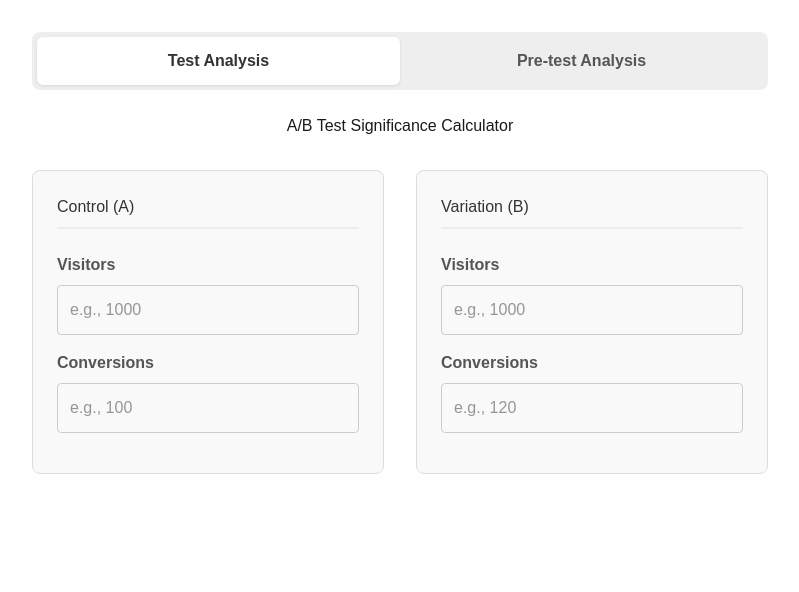
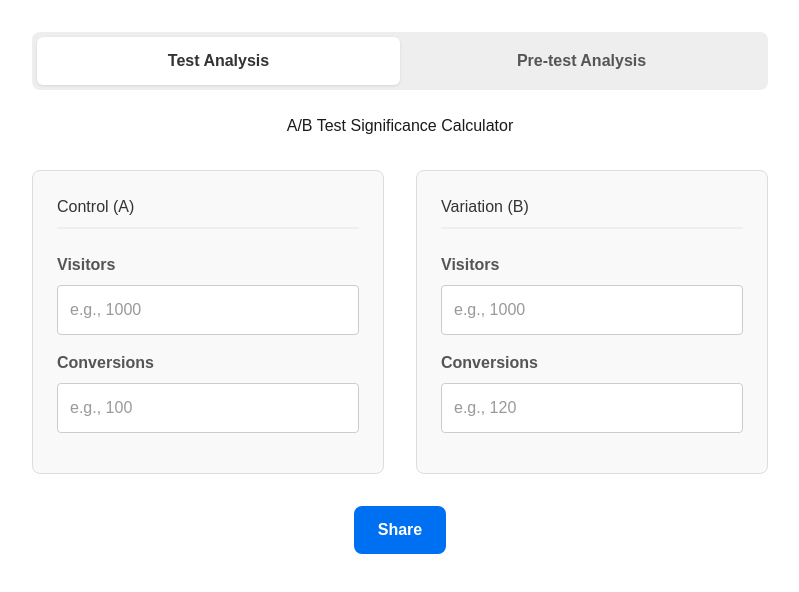
Before and after one commit to GuilhermeM/cxl-calculator, a Next.js app: page /calculator in a window 1280 px wide. Shown: the top 592 px of the page, without its empty margins (240-1039 px from the left). Built offline with nearby package versions, Linux system fonts and the light colour scheme.

Commit message:
change color and added docs

```diff
--- a/app/calculator/Calculator.module.css
+++ b/app/calculator/Calculator.module.css
@@ -86,6 +86,7 @@
   border: 1px solid #ccc;
   border-radius: 4px;
   box-sizing: border-box; /* Important for padding and width to work together */
+  background-color: white;
 }
 
 .results {
@@ -177,3 +178,53 @@
     font-weight: bold;
     text-align: right;
 }
+
+.shareContainer {
+  margin-top: 2rem;
+  text-align: center;
+}
+
+.shareButton {
+  background-color: #0070f3;
+  color: white;
+  border: none;
+  border-radius: 8px;
+  padding: 0.75rem 1.5rem;
+  font-size: 1rem;
+  font-weight: bold;
+  cursor: pointer;
+  transition: background-color 0.2s ease-in-out;
+}
+
+.shareButton:hover {
+  background-color: #005bb5;
+}
+
+.shareUrlContainer {
+  margin-top: 1rem;
+  display: flex;
+  justify-content: center;
+  align-items: center;
+}
+
+.shareUrlInput {
+  width: 100%;
+  max-width: 400px;
+  padding: 0.75rem;
+  border: 1px solid #ccc;
+  border-radius: 4px;
+  margin-right: 0.5rem;
+}
+
+.copyButton {
+  background-color: #f0f0f0;
+  border: 1px solid #ccc;
+  border-radius: 4px;
+  padding: 0.75rem;
+  cursor: pointer;
+  transition: background-color 0.2s ease-in-out;
+}
+
+.copyButton:hover {
+  background-color: #e0e0e0;
+}
--- a/app/calculator/page.tsx
+++ b/app/calculator/page.tsx
@@ -1,7 +1,8 @@
 "use client";
 
-import React, { useState, useMemo, useEffect } from 'react';
+import React, { useState, useMemo, useEffect, Suspense } from 'react';
 import styles from './Calculator.module.css';
+import { useSearchParams, useRouter } from 'next/navigation';
 
 // --- CUSTOM HOOK FOR LOCALSTORAGE ---
 
@@ -35,7 +36,6 @@ function useLocalStorage<T>(key: string, initialValue: T): [T, React.Dispatch<Re
 
 // --- UTILITY FUNCTIONS ---
 
-// Standard normal cumulative distribution function (for Z-score to p-value)
 const standardNormalCdf = (z: number): number => {
     const p = 0.3275911;
     const a1 = 0.254829592;
@@ -43,26 +43,19 @@ const standardNormalCdf = (z: number): number => {
     const a3 = 1.421413741;
     const a4 = -1.453152027;
     const a5 = 1.061405429;
-
     const sign = z >= 0 ? 1 : -1;
     const t = 1 / (1 + p * Math.abs(z));
     const poly = a1 * t + a2 * Math.pow(t, 2) + a3 * Math.pow(t, 3) + a4 * Math.pow(t, 4) + a5 * Math.pow(t, 5);
     const erf = 1 - poly * Math.exp(-Math.pow(z, 2));
-
     return 0.5 * (1 + sign * erf);
 };
 
-// Inverse of the standard normal cumulative distribution function (for probability to Z-score)
-// Using Peter John Acklam's approximation
 const standardNormalInverseCdf = (p: number): number => {
     if (p <= 0 || p >= 1) return 0;
-
-    // Coefficients for the rational approximation
     const a = [-3.969683028665376e+01, 2.209460984245205e+02, -2.759285104469687e+02, 1.383577518672690e+02, -3.066479806614716e+01, 2.506628277459239e+00];
     const b = [-5.447609879822406e+01, 1.615858368580409e+02, -1.556989798598866e+02, 6.680131188771972e+01, -1.328068155288572e+01];
     const c = [-7.784894002430293e-03, -3.223964580411365e-01, -2.400758277161838e+00, -2.549732539343734e+00, 4.374664141464968e+00, 2.938163982698783e+00];
     const d = [7.784695709041462e-03, 3.224671290700398e-01, 2.445134137142996e+00, 3.754408661907416e+00];
-
     if (p < 0.5) {
         const q = Math.sqrt(-2 * Math.log(p));
         const num = (((((a[0] * q + a[1]) * q + a[2]) * q + a[3]) * q + a[4]) * q + a[5]);
@@ -82,48 +75,27 @@ const formatPercentage = (value: number | null | undefined) => {
     return `${(value * 100).toFixed(2)}%`;
 };
 
-
 // --- MODE 1: TEST ANALYSIS ---
 
-const TestAnalysis = () => {
-    const [visitorsA, setVisitorsA] = useLocalStorage<number | string>('testAnalysis_visitorsA', '');
-    const [conversionsA, setConversionsA] = useLocalStorage<number | string>('testAnalysis_conversionsA', '');
-    const [visitorsB, setVisitorsB] = useLocalStorage<number | string>('testAnalysis_visitorsB', '');
-    const [conversionsB, setConversionsB] = useLocalStorage<number | string>('testAnalysis_conversionsB', '');
-
+const TestAnalysis = ({ visitorsA, setVisitorsA, conversionsA, setConversionsA, visitorsB, setVisitorsB, conversionsB, setConversionsB }: any) => {
     const results = useMemo(() => {
         const vA = Number(visitorsA);
         const cA = Number(conversionsA);
         const vB = Number(visitorsB);
         const cB = Number(conversionsB);
 
-        if (vA <= 0 || cA < 0 || vB <= 0 || cB < 0 || cA > vA || cB > vB) {
-            return null;
-        }
+        if (vA <= 0 || cA < 0 || vB <= 0 || cB < 0 || cA > vA || cB > vB) return null;
 
         const convRateA = cA / vA;
         const convRateB = cB / vB;
         const uplift = (convRateB - convRateA) / convRateA;
 
-        if (convRateA === 0) {
-            return {
-                convRateA, convRateB,
-                uplift: convRateB > 0 ? Infinity : 0,
-                confidence: null, isSignificant: false, pValue: null,
-            };
-        }
+        if (convRateA === 0) return { convRateA, convRateB, uplift: convRateB > 0 ? Infinity : 0, confidence: null, isSignificant: false, pValue: null };
 
         const pooledProb = (cA + cB) / (vA + vB);
         const stdError = Math.sqrt(pooledProb * (1 - pooledProb) * (1 / vA + 1 / vB));
 
-        if (stdError === 0) {
-             return {
-                convRateA, convRateB, uplift,
-                confidence: convRateA === convRateB ? 0.5 : (convRateB > convRateA ? 1 : 0),
-                isSignificant: false,
-                pValue: convRateA === convRateB ? 1 : 0,
-            };
-        }
+        if (stdError === 0) return { convRateA, convRateB, uplift, confidence: convRateA === convRateB ? 0.5 : (convRateB > convRateA ? 1 : 0), isSignificant: false, pValue: convRateA === convRateB ? 1 : 0 };
 
         const zScore = (convRateB - convRateA) / stdError;
         const pValue = 2 * (1 - standardNormalCdf(Math.abs(zScore)));
@@ -138,96 +110,55 @@ const TestAnalysis = () => {
             <div className={styles.grid}>
                 <div className={styles.card}>
                     <h2>Control (A)</h2>
-                    <div className={styles.inputGroup}>
-                        <label htmlFor="visitorsA">Visitors</label>
-                        <input id="visitorsA" type="number" value={visitorsA} onChange={(e) => setVisitorsA(e.target.value)} placeholder="e.g., 1000" />
-                    </div>
-                    <div className={styles.inputGroup}>
-                        <label htmlFor="conversionsA">Conversions</label>
-                        <input id="conversionsA" type="number" value={conversionsA} onChange={(e) => setConversionsA(e.target.value)} placeholder="e.g., 100" />
-                    </div>
+                    <div className={styles.inputGroup}><label htmlFor="visitorsA">Visitors</label><input id="visitorsA" type="number" value={visitorsA} onChange={(e) => setVisitorsA(e.target.value)} placeholder="e.g., 1000" className={styles.inputField} /></div>
+                    <div className={styles.inputGroup}><label htmlFor="conversionsA">Conversions</label><input id="conversionsA" type="number" value={conversionsA} onChange={(e) => setConversionsA(e.target.value)} placeholder="e.g., 100" className={styles.inputField} /></div>
                     {results && <div className={styles.resultsPreview}><p>Conversion Rate: {formatPercentage(results.convRateA)}</p></div>}
                 </div>
-
                 <div className={styles.card}>
                     <h2>Variation (B)</h2>
-                    <div className={styles.inputGroup}>
-                        <label htmlFor="visitorsB">Visitors</label>
-                        <input id="visitorsB" type="number" value={visitorsB} onChange={(e) => setVisitorsB(e.target.value)} placeholder="e.g., 1000" />
-                    </div>
-                    <div className={styles.inputGroup}>
-                        <label htmlFor="conversionsB">Conversions</label>
-                        <input id="conversionsB" type="number" value={conversionsB} onChange={(e) => setConversionsB(e.target.value)} placeholder="e.g., 120" />
-                    </div>
+                    <div className={styles.inputGroup}><label htmlFor="visitorsB">Visitors</label><input id="visitorsB" type="number" value={visitorsB} onChange={(e) => setVisitorsB(e.target.value)} placeholder="e.g., 1000" className={styles.inputField} /></div>
+                    <div className={styles.inputGroup}><label htmlFor="conversionsB">Conversions</label><input id="conversionsB" type="number" value={conversionsB} onChange={(e) => setConversionsB(e.target.value)} placeholder="e.g., 120" className={styles.inputField} /></div>
                     {results && <div className={styles.resultsPreview}><p>Conversion Rate: {formatPercentage(results.convRateB)}</p></div>}
                 </div>
             </div>
-
             {results && (
                 <div className={styles.results}>
                     <h2>Results</h2>
-                    <div className={styles.resultItem}>
-                        <span>Uplift</span>
-                        <span className={styles.resultValue}>{formatPercentage(results.uplift)}</span>
-                    </div>
-                    <div className={styles.resultItem}>
-                        <span>Confidence</span>
-                        <span className={`${styles.resultValue} ${results.isSignificant ? styles.significant : styles.notSignificant}`}>
-                            {formatPercentage(results.confidence)}
-                        </span>
-                    </div>
-                    {results.confidence !== null && (
-                         <p className={styles.summary}>{results.isSignificant ? 'The change is statistically significant.' : 'The change is not statistically significant.'}</p>
-                    )}
+                    <div className={styles.resultItem}><span>Uplift</span><span className={styles.resultValue}>{formatPercentage(results.uplift)}</span></div>
+                    <div className={styles.resultItem}><span>Confidence</span><span className={`${styles.resultValue} ${results.isSignificant ? styles.significant : styles.notSignificant}`}>{formatPercentage(results.confidence)}</span></div>
+                    {results.confidence !== null && <p className={styles.summary}>{results.isSignificant ? 'The change is statistically significant.' : 'The change is not statistically significant.'}</p>}
                 </div>
             )}
         </>
     );
 };
 
-
 // --- MODE 2: PRE-TEST ANALYSIS ---
 
-const PreTestAnalysis = () => {
-    const [weeklyTraffic, setWeeklyTraffic] = useLocalStorage<number | string>('preTestAnalysis_weeklyTraffic', '');
-    const [weeklyConversions, setWeeklyConversions] = useLocalStorage<number | string>('preTestAnalysis_weeklyConversions', '');
-    const [confidence, setConfidence] = useLocalStorage<number | string>('preTestAnalysis_confidence', 95);
-    const [power, setPower] = useLocalStorage<number | string>('preTestAnalysis_power', 80);
-
-
+const PreTestAnalysis = ({ weeklyTraffic, setWeeklyTraffic, weeklyConversions, setWeeklyConversions, confidence, setConfidence, power, setPower }: any) => {
     const preTestResults = useMemo(() => {
         const traffic = Number(weeklyTraffic);
         const conversions = Number(weeklyConversions);
         const conf = Number(confidence) / 100;
         const pow = Number(power) / 100;
 
-        if (traffic <= 0 || conversions < 0 || conversions > traffic || conf <= 0 || conf >= 1 || pow <= 0 || pow >= 1) {
-            return null;
-        }
+        if (traffic <= 0 || conversions < 0 || conversions > traffic || conf <= 0 || conf >= 1 || pow <= 0 || pow >= 1) return null;
 
         const baselineConvRate = conversions / traffic;
         if (baselineConvRate === 0 || baselineConvRate === 1) return [];
 
         const results = [];
-
         const alpha = 1 - conf;
         const beta = 1 - pow;
-
         const Z_ALPHA = standardNormalInverseCdf(1 - alpha / 2);
         const Z_BETA = standardNormalInverseCdf(1 - beta);
 
         for (let weeks = 1; weeks <= 6; weeks++) {
             const totalTrafficPerVariation = (traffic * weeks) / 2;
-
             const MDE = (Z_ALPHA + Z_BETA) / baselineConvRate * Math.sqrt((2 * baselineConvRate * (1 - baselineConvRate)) / totalTrafficPerVariation);
-
-            results.push({
-                weeks,
-                mde: MDE,
-            });
+            results.push({ weeks, mde: MDE });
         }
         return results;
-
     }, [weeklyTraffic, weeklyConversions, confidence, power]);
 
     return (
@@ -235,78 +166,139 @@ const PreTestAnalysis = () => {
             <div className={styles.grid}>
                 <div className={styles.card}>
                     <h2>Parameters</h2>
-                    <div className={styles.inputGroup}>
-                        <label htmlFor="weeklyTraffic">Average Weekly Traffic</label>
-                        <input id="weeklyTraffic" type="number" value={weeklyTraffic} onChange={(e) => setWeeklyTraffic(e.target.value)} placeholder="e.g., 20000" />
-                    </div>
-                    <div className={styles.inputGroup}>
-                        <label htmlFor="weeklyConversions">Average Weekly Conversions</label>
-                        <input id="weeklyConversions" type="number" value={weeklyConversions} onChange={(e) => setWeeklyConversions(e.target.value)} placeholder="e.g., 400" />
-                    </div>
-                     <div className={styles.inputGroup}>
-                        <label htmlFor="confidence">Confidence Level (%)</label>
-                        <input id="confidence" type="number" value={confidence} onChange={(e) => setConfidence(e.target.value)} placeholder="e.g., 95" />
-                    </div>
-                    <div className={styles.inputGroup}>
-                        <label htmlFor="power">Statistical Power (%)</label>
-                        <input id="power" type="number" value={power} onChange={(e) => setPower(e.target.value)} placeholder="e.g., 80" />
+                    <div className={styles.inputGroup}><label htmlFor="weeklyTraffic">Average Weekly Traffic</label><input id="weeklyTraffic" type="number" value={weeklyTraffic} onChange={(e) => setWeeklyTraffic(e.target.value)} placeholder="e.g., 20000" className={styles.inputField} /></div>
+                    <div className={styles.inputGroup}><label htmlFor="weeklyConversions">Average Weekly Conversions</label><input id="weeklyConversions" type="number" value={weeklyConversions} onChange={(e) => setWeeklyConversions(e.target.value)} placeholder="e.g., 400" className={styles.inputField} /></div>
+                    <div className={styles.inputGroup}><label htmlFor="confidence">Confidence Level (%)</label><input id="confidence" type="number" value={confidence} onChange={(e) => setConfidence(e.target.value)} placeholder="e.g., 95" className={styles.inputField} /></div>
+                    <div className={styles.inputGroup}><label htmlFor="power">Statistical Power (%)</label><input id="power" type="number" value={power} onChange={(e) => setPower(e.target.value)} placeholder="e.g., 80" className={styles.inputField} /></div>
                 </div>
             </div>
-            </div>
-
             {preTestResults && preTestResults.length > 0 && (
                 <div className={styles.results}>
                     <h2>Minimum Detectable Effect (MDE) by Duration</h2>
                     <p className={styles.preTestSubtitle}>Calculated with {confidence}% significance and {power}% power.</p>
                     <table className={styles.preTestTable}>
-                        <thead>
-                            <tr>
-                                <th>Test Duration</th>
-                                <th>Minimum Detectable Effect (MDE)</th>
-                            </tr>
-                        </thead>
-                        <tbody>
-                            {preTestResults.map(result => (
-                                <tr key={result.weeks}>
-                                    <td>{result.weeks} Week{result.weeks > 1 ? 's' : ''}</td>
-                                    <td>{formatPercentage(result.mde)}</td>
-                                </tr>
-                            ))}
-                        </tbody>
+                        <thead><tr><th>Test Duration</th><th>Minimum Detectable Effect (MDE)</th></tr></thead>
+                        <tbody>{preTestResults.map(result => (<tr key={result.weeks}><td>{result.weeks} Week{result.weeks > 1 ? 's' : ''}</td><td>{formatPercentage(result.mde)}</td></tr>))}</tbody>
                     </table>
                 </div>
             )}
         </div>
-    )
+    );
 };
-
 
 // --- MAIN PAGE COMPONENT ---
 
 const CalculatorPage = () => {
     type Mode = 'test-analysis' | 'pre-test-analysis';
-    const [mode, setMode] = useState<Mode>('test-analysis');
+    const searchParams = useSearchParams();
+
+    const [mode, setMode] = useLocalStorage<Mode>('calculator_mode', 'test-analysis');
+
+    // State for Test Analysis
+    const [visitorsA, setVisitorsA] = useLocalStorage<number | string>('testAnalysis_visitorsA', '');
+    const [conversionsA, setConversionsA] = useLocalStorage<number | string>('testAnalysis_conversionsA', '');
+    const [visitorsB, setVisitorsB] = useLocalStorage<number | string>('testAnalysis_visitorsB', '');
+    const [conversionsB, setConversionsB] = useLocalStorage<number | string>('testAnalysis_conversionsB', '');
+
+    // State for Pre-Test Analysis
+    const [weeklyTraffic, setWeeklyTraffic] = useLocalStorage<number | string>('preTestAnalysis_weeklyTraffic', '');
+    const [weeklyConversions, setWeeklyConversions] = useLocalStorage<number | string>('preTestAnalysis_weeklyConversions', '');
+    const [confidence, setConfidence] = useLocalStorage<number | string>('preTestAnalysis_confidence', 95);
+    const [power, setPower] = useLocalStorage<number | string>('preTestAnalysis_power', 80);
+
+    const [shareUrl, setShareUrl] = useState('');
+    const [showShareUrl, setShowShareUrl] = useState(false);
+    const [copySuccess, setCopySuccess] = useState('');
+
+    useEffect(() => {
+        const params = new URLSearchParams(searchParams.toString());
+        const modeParam = params.get('mode');
+
+        if (modeParam === 'test-analysis' || modeParam === 'pre-test-analysis') {
+            setMode(modeParam);
+            if (modeParam === 'test-analysis') {
+                setVisitorsA(params.get('visitorsA') || '');
+                setConversionsA(params.get('conversionsA') || '');
+                setVisitorsB(params.get('visitorsB') || '');
+                setConversionsB(params.get('conversionsB') || '');
+            } else if (modeParam === 'pre-test-analysis') {
+                setWeeklyTraffic(params.get('weeklyTraffic') || '');
+                setWeeklyConversions(params.get('weeklyConversions') || '');
+                setConfidence(params.get('confidence') || 95);
+                setPower(params.get('power') || 80);
+            }
+        }
+    }, [searchParams, setMode, setVisitorsA, setConversionsA, setVisitorsB, setConversionsB, setWeeklyTraffic, setWeeklyConversions, setConfidence, setPower]);
+
+    const handleShare = () => {
+        const params = new URLSearchParams();
+        params.set('mode', mode);
+        if (mode === 'test-analysis') {
+            params.set('visitorsA', String(visitorsA));
+            params.set('conversionsA', String(conversionsA));
+            params.set('visitorsB', String(visitorsB));
+            params.set('conversionsB', String(conversionsB));
+        } else {
+            params.set('weeklyTraffic', String(weeklyTraffic));
+            params.set('weeklyConversions', String(weeklyConversions));
+            params.set('confidence', String(confidence));
+            params.set('power', String(power));
+        }
+        const fullUrl = `${window.location.origin}${window.location.pathname}?${params.toString()}`;
+        setShareUrl(fullUrl);
+        setShowShareUrl(true);
+    };
+
+    const handleCopy = () => {
+        if (!shareUrl) return;
+
+        navigator.clipboard.writeText(shareUrl)
+            .then(() => {
+                setCopySuccess('Copied!');
+                setTimeout(() => setCopySuccess(''), 2000);
+            })
+            .catch(err => {
+                setCopySuccess('Failed!');
+                console.error('Failed to copy URL: ', err);
+                setTimeout(() => setCopySuccess(''), 2000);
+            });
+    };
 
     return (
         <div className={styles.container}>
             <div className={styles.toggleContainer}>
-                <button
-                    className={`${styles.toggleButton} ${mode === 'test-analysis' ? styles.active : ''}`}
-                    onClick={() => setMode('test-analysis')}>
-                    Test Analysis
-                </button>
-                <button
-                    className={`${styles.toggleButton} ${mode === 'pre-test-analysis' ? styles.active : ''}`}
-                    onClick={() => setMode('pre-test-analysis')}>
-                    Pre-test Analysis
-                </button>
+                <button className={`${styles.toggleButton} ${mode === 'test-analysis' ? styles.active : ''}`} onClick={() => setMode('test-analysis')}>Test Analysis</button>
+                <button className={`${styles.toggleButton} ${mode === 'pre-test-analysis' ? styles.active : ''}`} onClick={() => setMode('pre-test-analysis')}>Pre-test Analysis</button>
             </div>
             <h1 className={styles.title}>
                 {mode === 'test-analysis' ? 'A/B Test Significance Calculator' : 'A/B Test Duration & MDE Calculator'}
             </h1>
-            {mode === 'test-analysis' ? <TestAnalysis /> : <PreTestAnalysis />}
+
+            {mode === 'test-analysis' ? (
+                <TestAnalysis visitorsA={visitorsA} setVisitorsA={setVisitorsA} conversionsA={conversionsA} setConversionsA={setConversionsA} visitorsB={visitorsB} setVisitorsB={setVisitorsB} conversionsB={conversionsB} setConversionsB={setConversionsB} />
+            ) : (
+                <PreTestAnalysis weeklyTraffic={weeklyTraffic} setWeeklyTraffic={setWeeklyTraffic} weeklyConversions={weeklyConversions} setWeeklyConversions={setWeeklyConversions} confidence={confidence} setConfidence={setConfidence} power={power} setPower={setPower} />
+            )}
+
+            <div className={styles.shareContainer}>
+                <button className={styles.shareButton} onClick={handleShare}>Share</button>
+                {showShareUrl && (
+                    <div className={styles.shareUrlContainer}>
+                        <input type="text" value={shareUrl} readOnly className={styles.shareUrlInput} />
+                        <button onClick={handleCopy} className={styles.copyButton}>
+                            {copySuccess || 'Copy'}
+                        </button>
+                    </div>
+                )}
+            </div>
         </div>
     );
 };
 
-export default CalculatorPage;
+const CalculatorPageWrapper = () => (
+    <Suspense fallback={<div>Loading...</div>}>
+        <CalculatorPage />
+    </Suspense>
+);
+
+export default CalculatorPageWrapper;
```
Also changed, not shown: 1 other file (tests, documents, lock files or other folders). Lines whose indentation alone changed are shown as unchanged.
